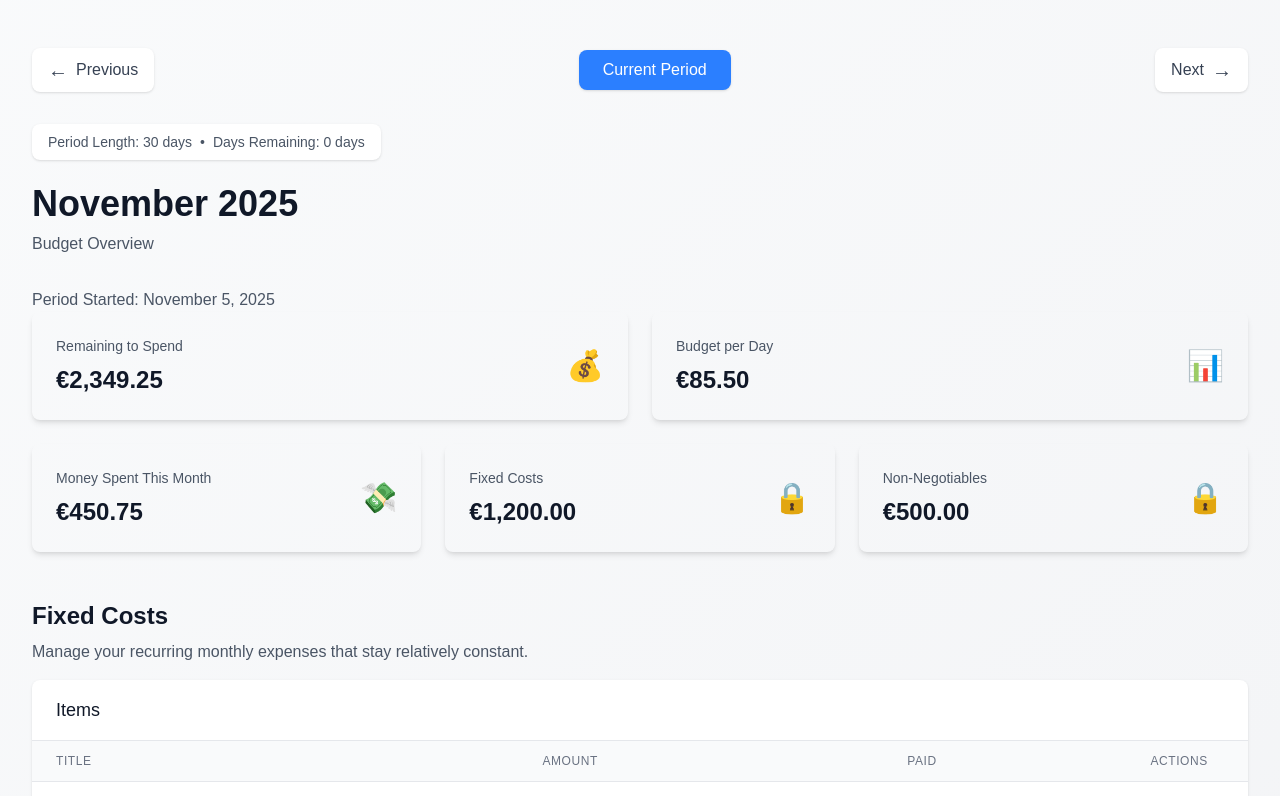
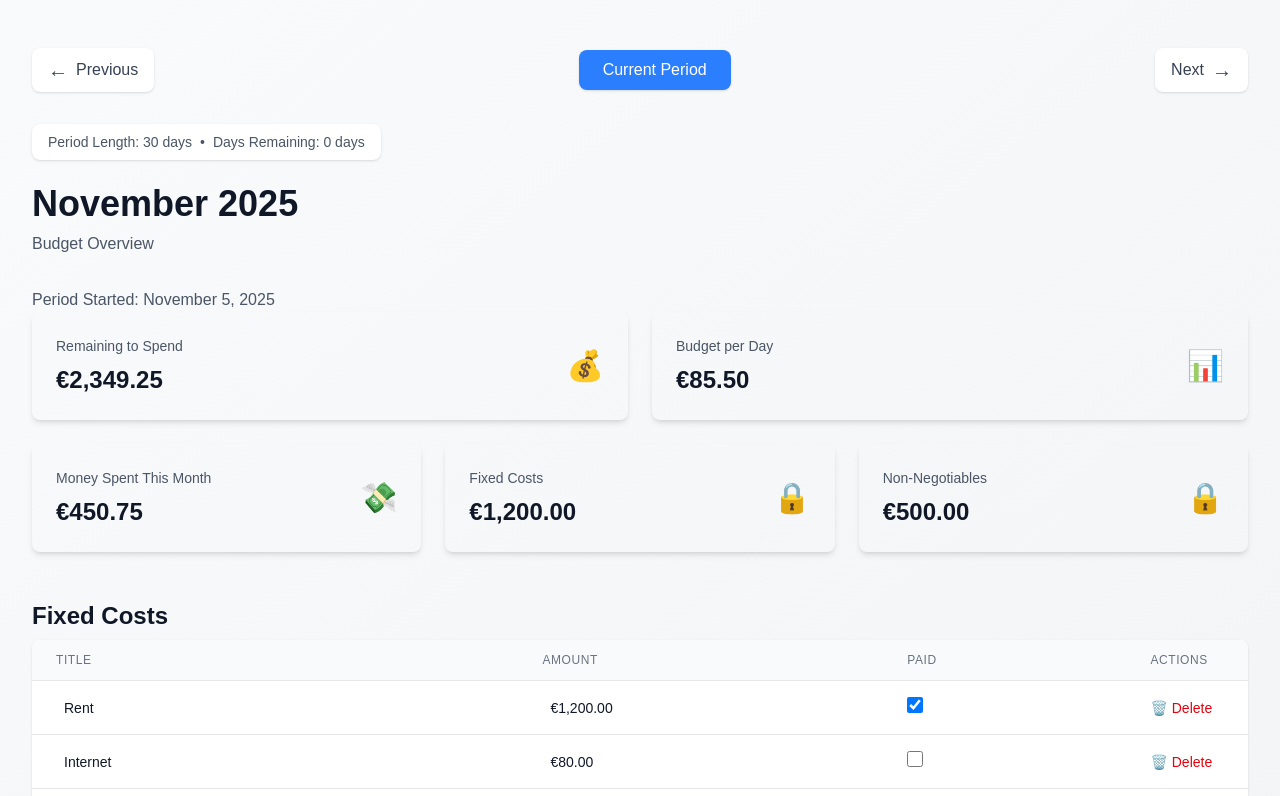
Before and after one commit to sofiaborovskaia/budget-planner, a Next.js app: page /period/2025-11-05 in a window 1280 px wide. Shown: the top 796 px of the page. Built offline with nearby package versions, Linux system fonts and the light colour scheme.

Commit message:
chore: update table layput

```diff
--- a/app/components/DataTable.tsx
+++ b/app/components/DataTable.tsx
@@ -122,11 +122,6 @@ export function DataTable<T extends { id: string }>({
 
   return (
     <div className="bg-white rounded-lg shadow overflow-hidden">
-      {/* Header */}
-      <div className="px-6 py-4 border-b border-gray-200">
-        <h3 className="text-lg font-medium text-gray-900">Items</h3>
-      </div>
-
       {/* Table */}
       <div className="overflow-x-auto">
         <table className="min-w-full divide-y divide-gray-200">
--- a/app/components/FixedCostsTable.tsx
+++ b/app/components/FixedCostsTable.tsx
@@ -11,7 +11,7 @@ interface FixedCostsTableProps {
 
 export function FixedCostsTable({ periodId }: FixedCostsTableProps) {
   const [fixedCosts, setFixedCosts] = useState<BudgetLineItem[]>(
-    getMockFixedCosts(periodId)
+    getMockFixedCosts(periodId),
   );
 
   const columns: TableColumn<BudgetLineItem>[] = [
@@ -50,11 +50,15 @@ export function FixedCostsTable({ periodId }: FixedCostsTableProps) {
     setFixedCosts([...fixedCosts, newFixedCost]);
   };
 
-  const handleEdit = (item: BudgetLineItem, field: keyof BudgetLineItem, value: any) => {
+  const handleEdit = (
+    item: BudgetLineItem,
+    field: keyof BudgetLineItem,
+    value: any,
+  ) => {
     setFixedCosts(
       fixedCosts.map((cost) =>
-        cost.id === item.id ? { ...cost, [field]: value } : cost
-      )
+        cost.id === item.id ? { ...cost, [field]: value } : cost,
+      ),
     );
   };
 
@@ -64,12 +68,7 @@ export function FixedCostsTable({ periodId }: FixedCostsTableProps) {
 
   return (
     <div className="space-y-4">
-      <div>
-        <h2 className="text-2xl font-bold text-gray-900 mb-2">Fixed Costs</h2>
-        <p className="text-gray-600">
-          Manage your recurring monthly expenses that stay relatively constant.
-        </p>
-      </div>
+      <h2 className="text-2xl font-bold text-gray-900 mb-2">Fixed Costs</h2>
 
       <DataTable
         data={fixedCosts}
```
